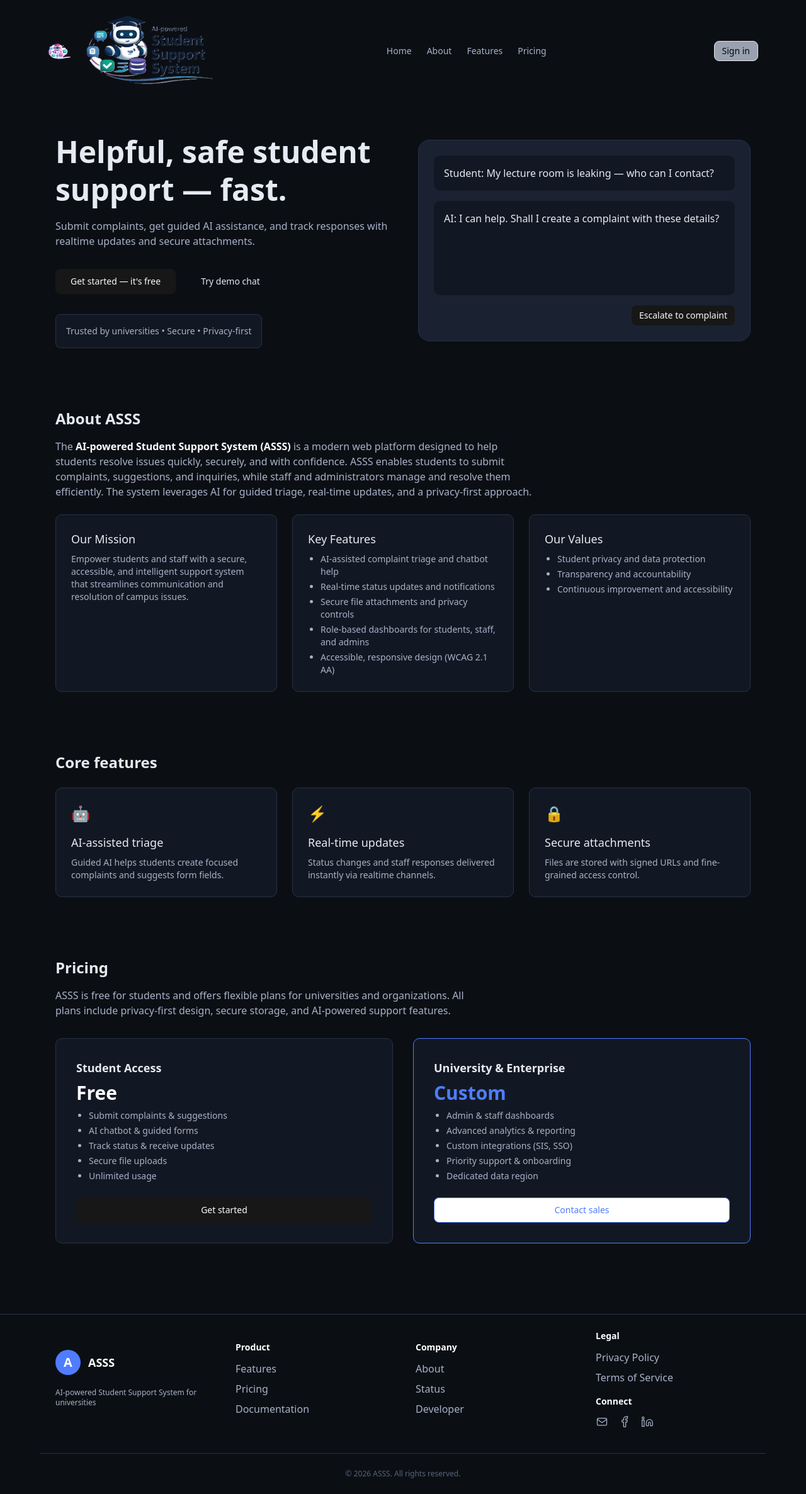
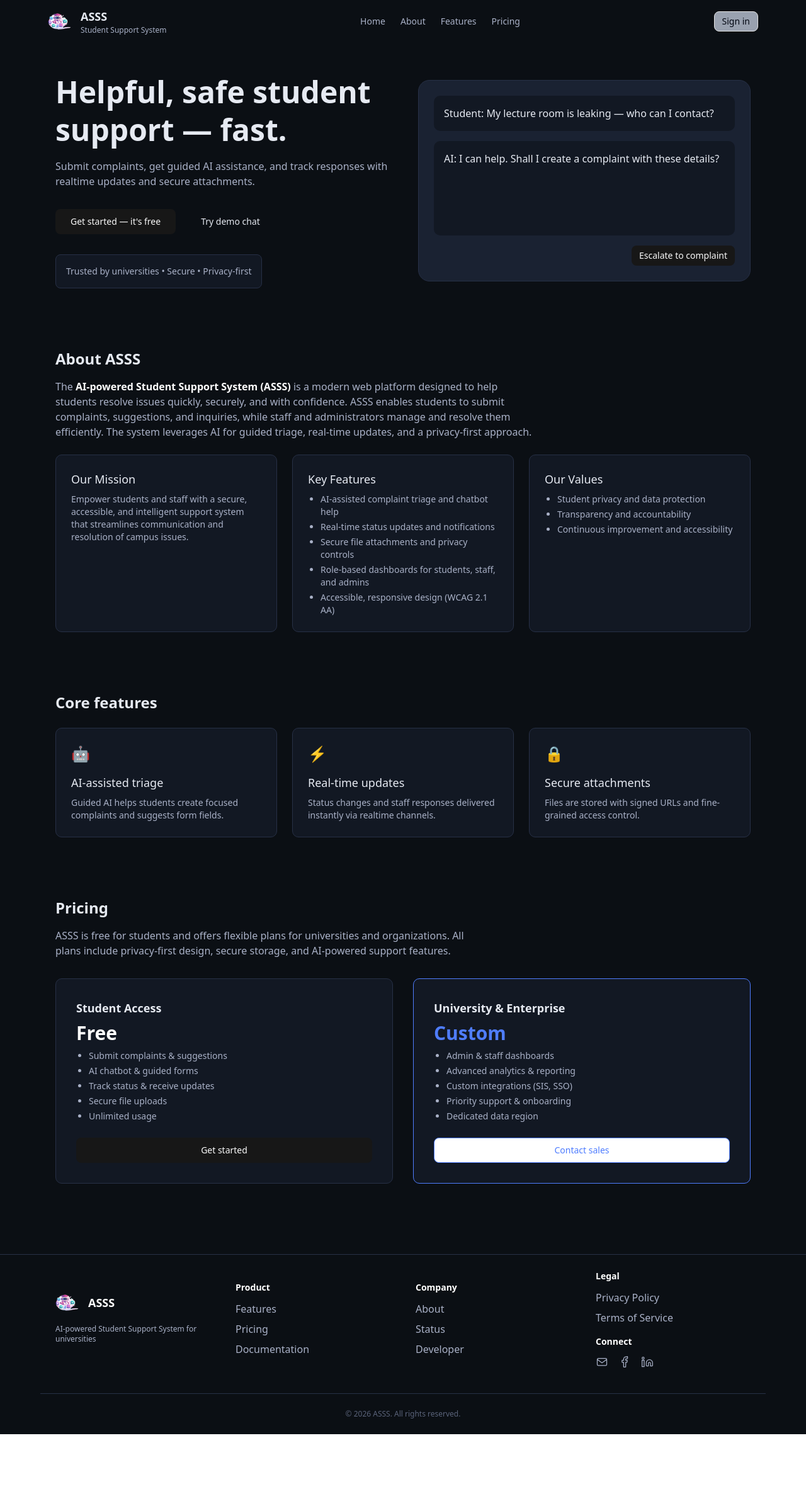
Before and after one commit to MadickAngeCesar/ama-fyp, a Next.js app: page / in a window 1280 px wide. Shown: the whole page at 63% size. After the commit the page ends 2278 px from the top, so only its background shows below. Built offline with nearby package versions, Linux system fonts and the light colour scheme; no server answers.

Commit message:
feat: replace placeholder with logo image in public pages

```diff
--- a/app/(public)/page.tsx
+++ b/app/(public)/page.tsx
@@ -64,19 +64,9 @@ export default async function Page() {
             height={40}
             className="rounded-full"
           />
-          <div className="hidden sm:block">
-            <Image
-              src="/images/logo-name.png"
-              alt="ASSS Student Support System"
-              width={220}
-              height={40}
-            />
-          </div>
-          <div className="sm:hidden">
-            <div>
-              <div className="text-lg font-semibold">ASSS</div>
-              <div className="text-xs text-[#A9B1C7]">Student Support System</div>
-            </div>
+          <div>
+            <div className="text-lg font-semibold">ASSS</div>
+            <div className="text-xs text-[#A9B1C7]">Student Support System</div>
           </div>
         </div>
 
@@ -287,9 +277,13 @@ export default async function Page() {
           {/* Logo & tagline */}
           <div className="flex flex-col gap-3">
             <Link href="/" className="flex items-center gap-3">
-              <div className="w-10 h-10 rounded-full bg-[#4F7DFF] flex items-center justify-center text-white font-semibold text-xl">
-                A
-              </div>
+              <Image
+                src="/images/logo.png"
+                alt="ASSS"
+                width={40}
+                height={40}
+                className="rounded-full"
+              />
               <span className="text-lg font-semibold text-white">ASSS</span>
             </Link>
             <span className="text-xs mt-2">
--- a/app/(public)/privacy/page.tsx
+++ b/app/(public)/privacy/page.tsx
@@ -1,5 +1,6 @@
 import Link from "next/link"
 import { Button } from "@/components/ui/button"
+import Image from "next/image"
 
 /**
  * Privacy Policy page for ASSS.
@@ -10,7 +11,7 @@ export default function PrivacyPage() {
     <main className="min-h-screen bg-[#0B0F14] text-[#E6EAF2]">
       <header className="max-w-6xl sticky top-0 bg-[#0B0F14] z-50 mx-auto px-3 py-3 flex items-center justify-between">
         <div className="flex items-center gap-3">
-          <div className="w-10 h-10 rounded-full bg-[#4F7DFF] flex items-center justify-center text-white font-semibold">A</div>
+          <Image src="/images/logo.png" alt="ASSS" width={40} height={40} className="rounded-full" />
           <div>
             <div className="text-lg font-semibold">ASSS</div>
             <div className="text-xs text-[#A9B1C7]">Student Support System</div>
@@ -132,9 +133,7 @@ export default function PrivacyPage() {
           {/* Logo & tagline */}
           <div className="flex flex-col gap-3">
             <Link href="/" className="flex items-center gap-3">
-              <div className="w-10 h-10 rounded-full bg-[#4F7DFF] flex items-center justify-center text-white font-semibold text-xl">
-                A
-              </div>
+              <Image src="/images/logo.png" alt="ASSS" width={40} height={40} className="rounded-full" />
               <span className="text-lg font-semibold text-white">ASSS</span>
             </Link>
             <span className="text-xs mt-2">
--- a/app/(public)/sign-in/[[...sign-in]]/page.tsx
+++ b/app/(public)/sign-in/[[...sign-in]]/page.tsx
@@ -7,9 +7,7 @@ export default function Page() {
     <main className="min-h-screen bg-[#0B0F14] text-[#E6EAF2]">
       <header className="max-w-6xl sticky top-0 bg-[#0B0F14] z-50 mx-auto px-3 py-3 flex flex-row items-center justify-between">
         <div className="flex items-center gap-3">
-          <div className="w-10 h-10 rounded-full bg-[#4F7DFF] flex items-center justify-center text-white font-semibold">
-            A
-          </div>
+          <Image src="/images/logo.png" alt="ASSS" width={40} height={40} className="rounded-full" />
           <div>
             <div className="text-lg font-semibold">ASSS</div>
             <div className="text-xs text-[#A9B1C7]">Student Support System</div>
--- a/app/(public)/terms/page.tsx
+++ b/app/(public)/terms/page.tsx
@@ -1,5 +1,6 @@
 import Link from "next/link"
 import { Button } from "@/components/ui/button"
+import Image from "next/image"
 
 /**
  * Terms of Service page for ASSS.
@@ -10,7 +11,7 @@ export default function TermsPage() {
     <main className="min-h-screen bg-[#0B0F14] text-[#E6EAF2]">
       <header className="max-w-6xl sticky top-0 bg-[#0B0F14] z-50 mx-auto px-3 py-3 flex items-center justify-between">
         <div className="flex items-center gap-3">
-          <div className="w-10 h-10 rounded-full bg-[#4F7DFF] flex items-center justify-center text-white font-semibold">A</div>
+          <Image src="/images/logo.png" alt="ASSS" width={40} height={40} className="rounded-full" />
           <div>
             <div className="text-lg font-semibold">ASSS</div>
             <div className="text-xs text-[#A9B1C7]">Student Support System</div>
@@ -128,9 +129,7 @@ export default function TermsPage() {
           {/* Logo & tagline */}
           <div className="flex flex-col gap-3">
             <Link href="/" className="flex items-center gap-3">
-              <div className="w-10 h-10 rounded-full bg-[#4F7DFF] flex items-center justify-center text-white font-semibold text-xl">
-                A
-              </div>
+              <Image src="/images/logo.png" alt="ASSS" width={40} height={40} className="rounded-full" />
               <span className="text-lg font-semibold text-white">ASSS</span>
             </Link>
             <span className="text-xs mt-2">
```
